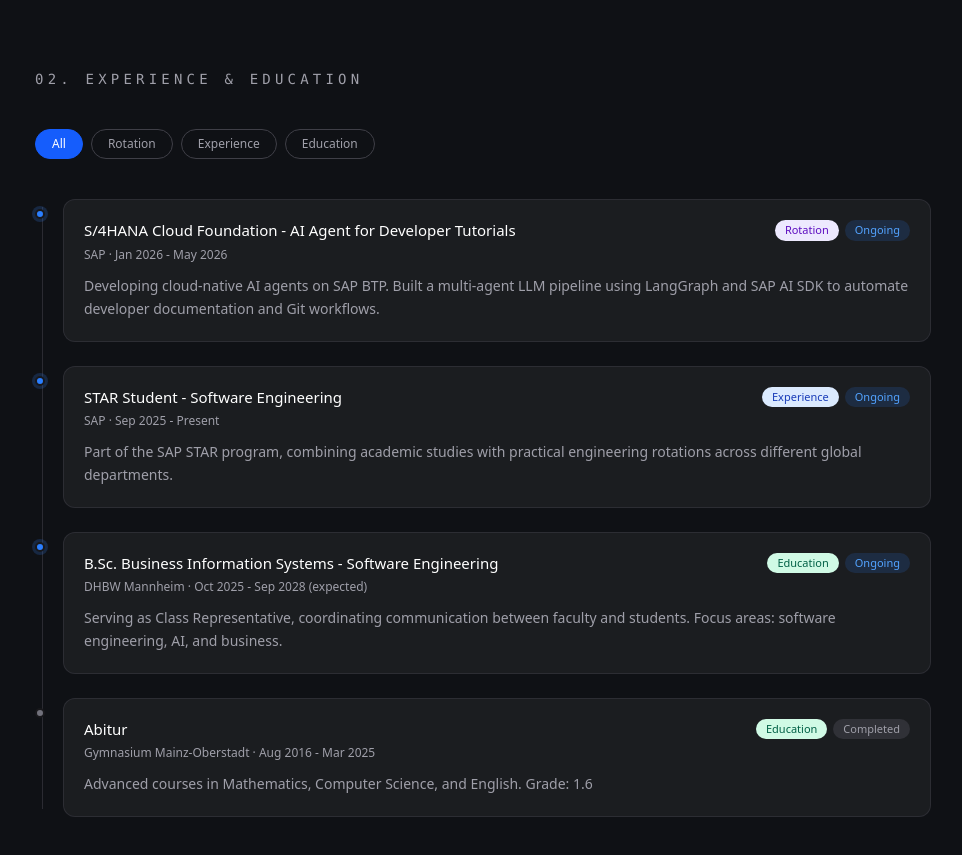
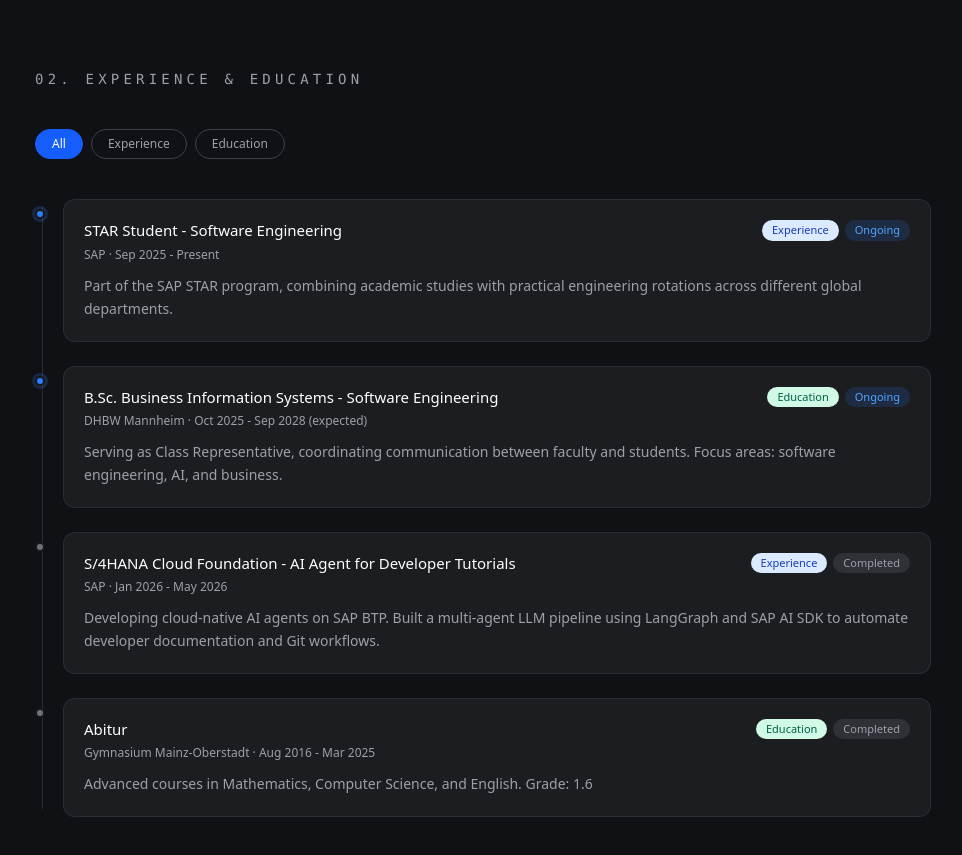
Before and after one commit to niklashoefling/portfolio-website, a Next.js app: page / in a window 1280 px wide. Shown: the part 1700-2555 px from the top of the page, without its empty margins (157-1119 px from the left). Built offline with nearby package versions, Linux system fonts and the light colour scheme.

Commit message:
reorganised experiences and changed one experience

```diff
--- a/app/components/Experience.tsx
+++ b/app/components/Experience.tsx
@@ -1,52 +1,13 @@
 'use client';
 
 import { useState } from 'react';
-import ExperienceCard, { CvItem } from '@/app/components/ExperienceCard';
+import ExperienceCard from '@/app/components/ExperienceCard';
+import { cvData } from '@/lib/experiences';
 
-type FilterType = 'all' | 'Rotation' | 'Experience' | 'Education';
-
-const cvData: CvItem[] = [
-  {
-    type: 'Rotation',
-    status: 'active',
-    title: 'S/4HANA Cloud Foundation - AI Agent for Developer Tutorials',
-    organization: 'SAP',
-    duration: 'Jan 2026 - May 2026',
-    description:
-      'Developing cloud-native AI agents on SAP BTP. Built a multi-agent LLM pipeline using LangGraph and SAP AI SDK to automate developer documentation and Git workflows.',
-  },
-  {
-    type: 'Experience',
-    status: 'active',
-    title: 'STAR Student - Software Engineering',
-    organization: 'SAP',
-    duration: 'Sep 2025 - Present',
-    description:
-      'Part of the SAP STAR program, combining academic studies with practical engineering rotations across different global departments.',
-  },
-  {
-    type: 'Education',
-    status: 'active',
-    title: 'B.Sc. Business Information Systems - Software Engineering',
-    organization: 'DHBW Mannheim',
-    duration: 'Oct 2025 - Sep 2028 (expected)',
-    description:
-      'Serving as Class Representative, coordinating communication between faculty and students. Focus areas: software engineering, AI, and business.',
-  },
-  {
-    type: 'Education',
-    status: 'done',
-    title: 'Abitur',
-    organization: 'Gymnasium Mainz-Oberstadt',
-    duration: 'Aug 2016 - Mar 2025',
-    description:
-      'Advanced courses in Mathematics, Computer Science, and English. Grade: 1.6',
-  },
-];
+type FilterType = 'all' | 'Experience' | 'Education';
 
 const FILTERS: { label: string; value: FilterType }[] = [
   { label: 'All', value: 'all' },
-  { label: 'Rotation', value: 'Rotation' },
   { label: 'Experience', value: 'Experience' },
   { label: 'Education', value: 'Education' },
 ];
--- /dev/null
+++ b/lib/experiences.ts
@@ -0,0 +1,50 @@
+export type ItemType = 'Rotation' | 'Experience' | 'Education';
+export type ItemStatus = 'active' | 'done';
+
+export interface CvItem {
+  type: ItemType;
+  status: ItemStatus;
+  title: string;
+  organization: string;
+  duration: string;
+  description: string;
+}
+
+export const cvData: CvItem[] = [
+  {
+    type: 'Experience',
+    status: 'active',
+    title: 'STAR Student - Software Engineering',
+    organization: 'SAP',
+    duration: 'Sep 2025 - Present',
+    description:
+      'Part of the SAP STAR program, combining academic studies with practical engineering rotations across different global departments.',
+  },
+  {
+    type: 'Education',
+    status: 'active',
+    title: 'B.Sc. Business Information Systems - Software Engineering',
+    organization: 'DHBW Mannheim',
+    duration: 'Oct 2025 - Sep 2028 (expected)',
+    description:
+      'Serving as Class Representative, coordinating communication between faculty and students. Focus areas: software engineering, AI, and business.',
+  },
+  {
+    type: 'Experience',
+    status: 'done',
+    title: 'S/4HANA Cloud Foundation - AI Agent for Developer Tutorials',
+    organization: 'SAP',
+    duration: 'Jan 2026 - May 2026',
+    description:
+      'Developing cloud-native AI agents on SAP BTP. Built a multi-agent LLM pipeline using LangGraph and SAP AI SDK to automate developer documentation and Git workflows.',
+  },
+  {
+    type: 'Education',
+    status: 'done',
+    title: 'Abitur',
+    organization: 'Gymnasium Mainz-Oberstadt',
+    duration: 'Aug 2016 - Mar 2025',
+    description:
+      'Advanced courses in Mathematics, Computer Science, and English. Grade: 1.6',
+  },
+];
```
Also changed, not shown: app/components/ExperienceCard.tsx (+1 -11 lines).
